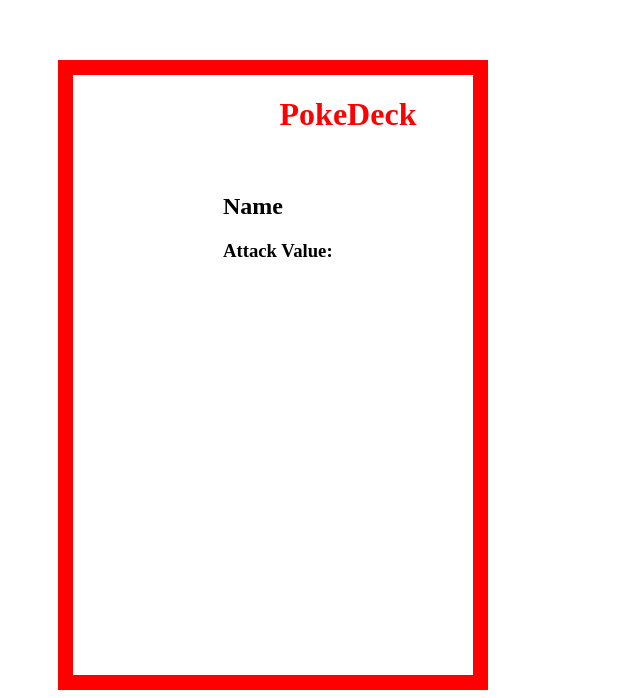
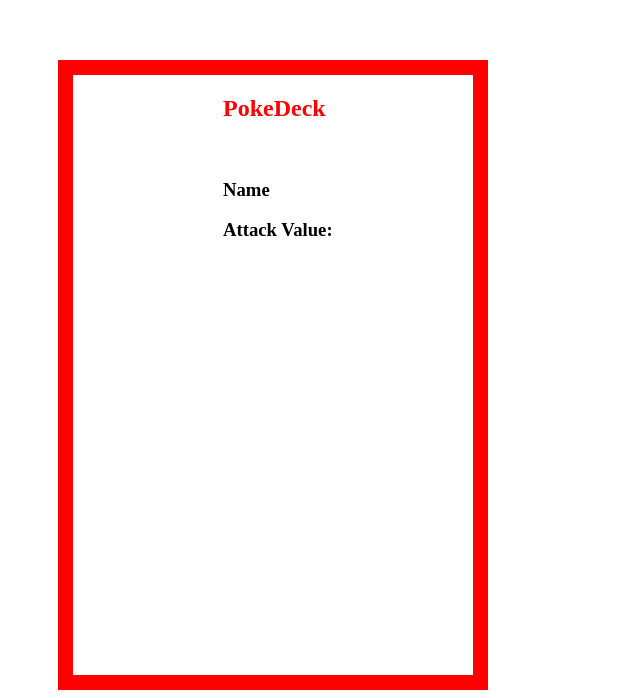
Before and after one commit to ewnike/Pokemon2, a plain HTML site: page site/index.html in a window 1280 px wide. Shown: the part 1208-1906 px from the top of the page, without its empty margins (0-640 px from the left). Drawn offline with nearby package versions, Linux system fonts and the light colour scheme.

Commit message:
minor changes

```diff
--- a/site/index.html
+++ b/site/index.html
@@ -14,9 +14,9 @@
       <h1>Pokemon Glossary</h1>
     </div>
     <div id = "pokeinfo">
-      <h1> PokeDeck</h1>
+      <h2> PokeDeck</h2>
       <img class="color src = "" alt="">
-      <h2>Name</h2>
+      <h3>Name</h3>
       <h3 class= "attack">Attack Value:</h3>
       <h3 class = "defense"><Defense Value:</h3>
     </div>
--- a/site/style.css
+++ b/site/style.css
@@ -15,6 +15,11 @@ h1{
 
 h2{
   text-align: left;
+  color: red;
+}
+
+h3 {
+  justify: left;
 }
 
 #img .color{
```
